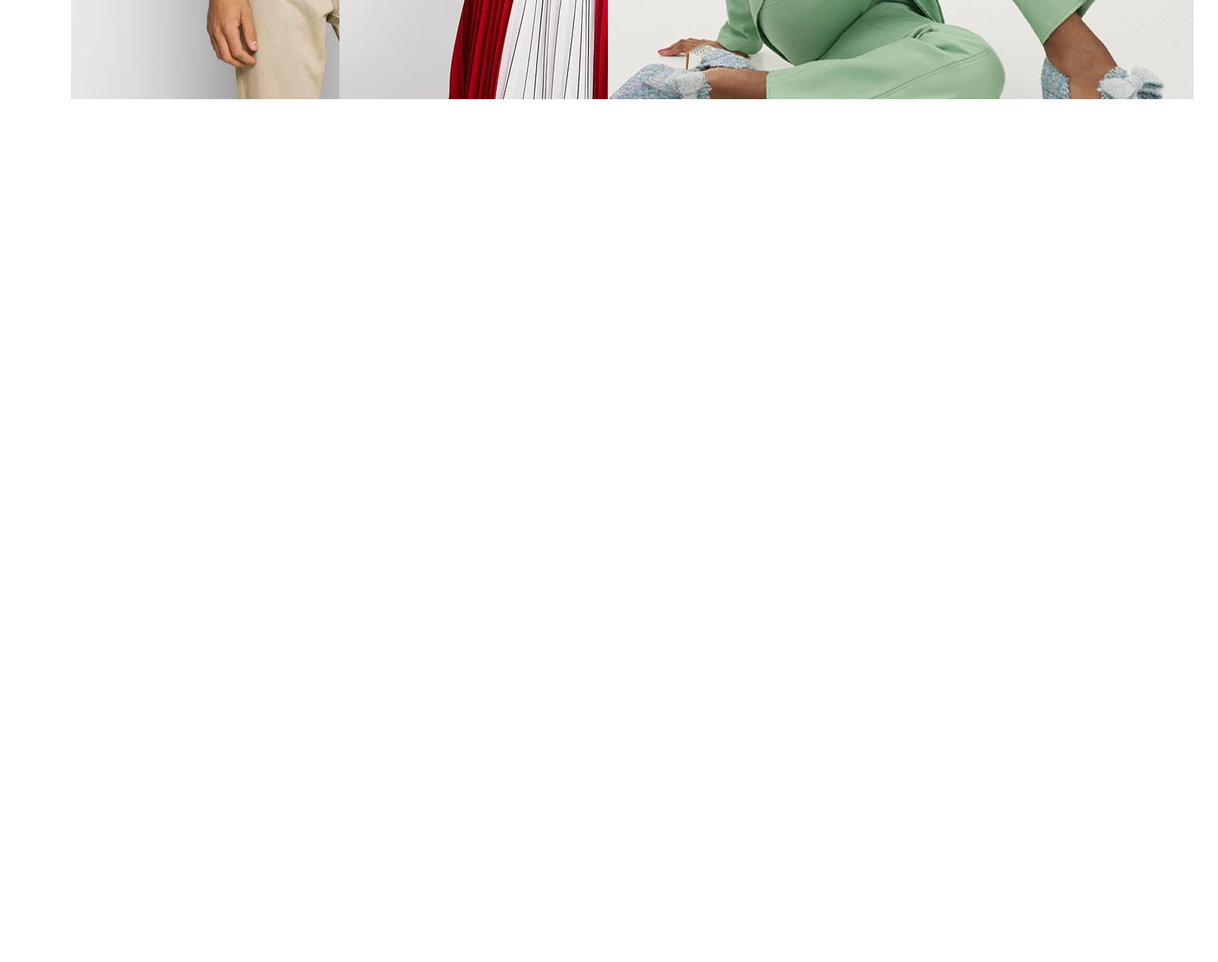
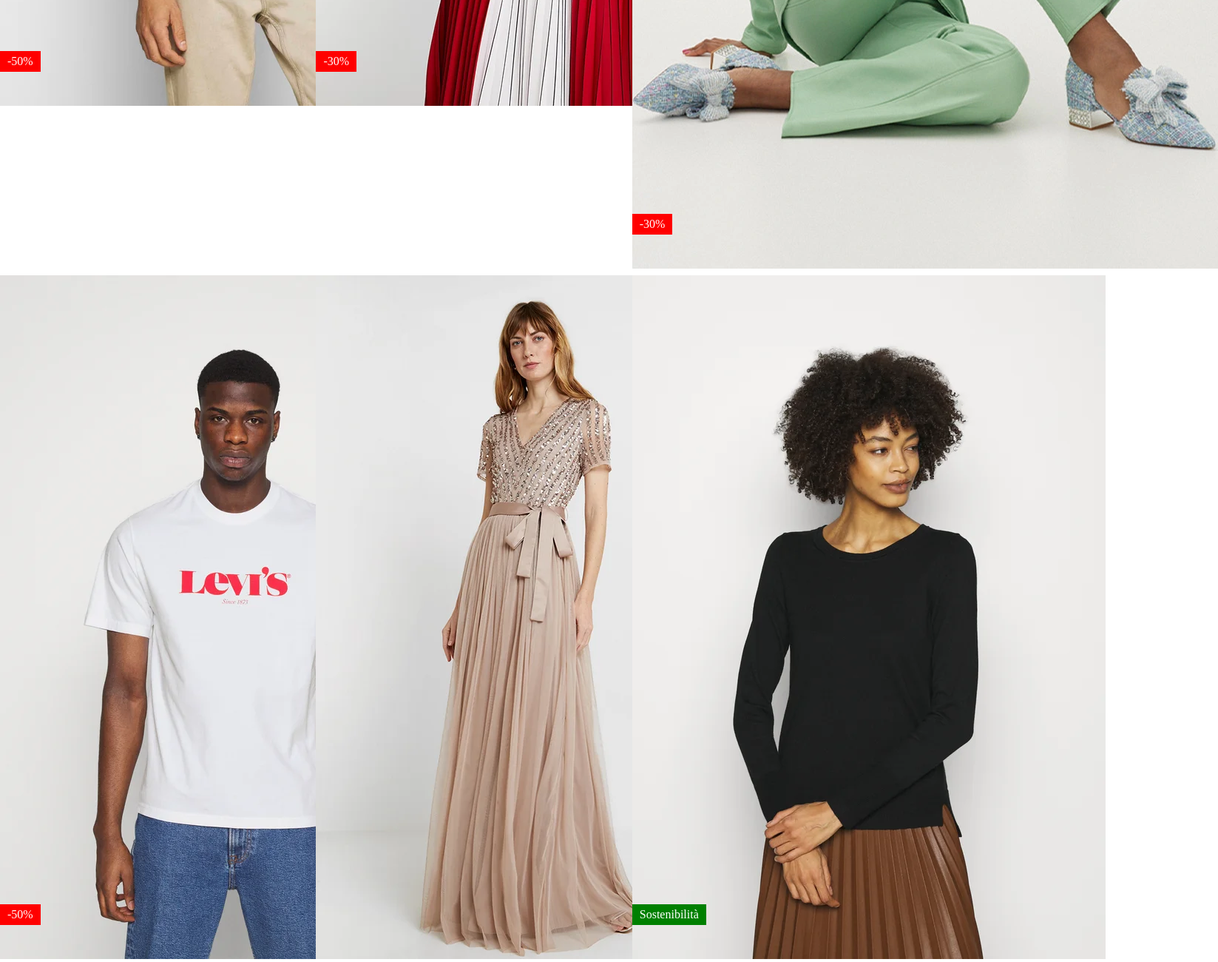
Before and after one commit to giovanbattista-web/html-css-boolando, a plain HTML site: page index.html in a window 1280 px wide. Shown: the part 883-2183 px from the top of the page at 74% size, 1647 px wide, since content can reach past the window. Drawn offline with Linux system fonts and the light colour scheme.

Commit message:
[UPD] PRIMA ETICHETTA AGGIUNTA

```diff
--- a/index.html
+++ b/index.html
@@ -16,21 +16,33 @@
             <div class="colonna-33 ">
               <div class="card">
                 <img src="./img/1.webp" alt="">
+                <div class="etichetta etichetta-rossa">
+                  -50%
+                </div>
               </div>
             </div>
             <div class="colonna-33 ">
              <div class="card">
               <img src="./img/2.webp" alt="">
+               <div class="etichetta etichetta-rossa">
+               -30%
+               </div>
              </div>
             </div>
             <div class="colonna-33 ">
              <div class="card">
               <img src="./img/3.webp" alt="">
-            </div>
+              <div class="etichetta etichetta-rossa">
+              -30%
+              </div>
+             </div>
             </div>
             <div class="colonna-33 ">
              <div class="card">
               <img src="./img/4.webp" alt="">
+               <div class="etichetta etichetta-rossa">
+               -50%
+               </div>
              </div>
             </div>
             <div class="colonna-33 ">
@@ -41,7 +53,10 @@
             <div class="colonna-33 ">
              <div class="card">
               <img src="./img/6.webp" alt="">
-             </div>
+               <div class="etichetta etichetta-verde">
+               Sostenibilità
+               </div>
+              </div>
             </div>
         </div>
     </main>
--- a/style.css
+++ b/style.css
@@ -11,6 +11,7 @@ header {
         position : fixed;
         width : 100%;
         height : 60px;
+        z-index : 1;
 }
 
 main {
@@ -18,23 +19,11 @@ main {
 }
 
 .container {
-            max-width:1100px;
+            max-width:1400px;
             margin : 0 auto;
             display : flex;
             flex-wrap: wrap;
-}
-
-/* colore della struttura del container */
-.background-blu {
-       background-color: blue;
-}
-
-.bordo {
-        border : 1px solid black;
-}
-
-.altezza-container {
-                    height : 300px;
+            gap : 5px;
 }
 
 /* suddivisione delle colonne */
@@ -43,23 +32,33 @@ main {
 }
 
 /* allineamento verso il centro del contenitore */
-.justify-content-center {
-                        justify-content: center;
+.justifi-content-center {
+                         justify-content: center;
 }
 
-altezza-colonne {
-                 height : 500px;
-}
-
-/* colore della struttura delle card */
-.background-green {
-        background-color: green;
-}
 
 .card {
        width : 100%;
+       position : relative;
 }
 
 .card-immagini {
                 max-width:100%;
 }
+
+.etichetta {
+            padding : 5px 10px;
+            color : white;
+            position : absolute;
+            bottom: 50px;
+            left : 0px;
+}
+
+
+.etichetta-rossa {
+                  background-color: red;
+}
+
+.etichetta-verde {
+                  background-color: green;
+}
```
